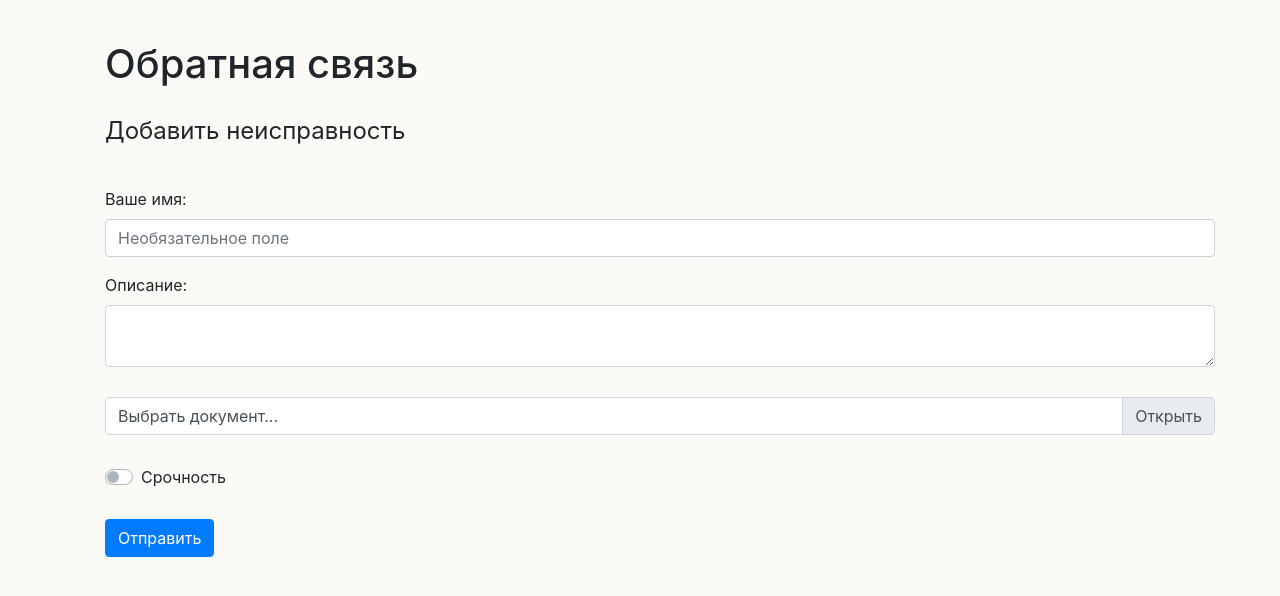
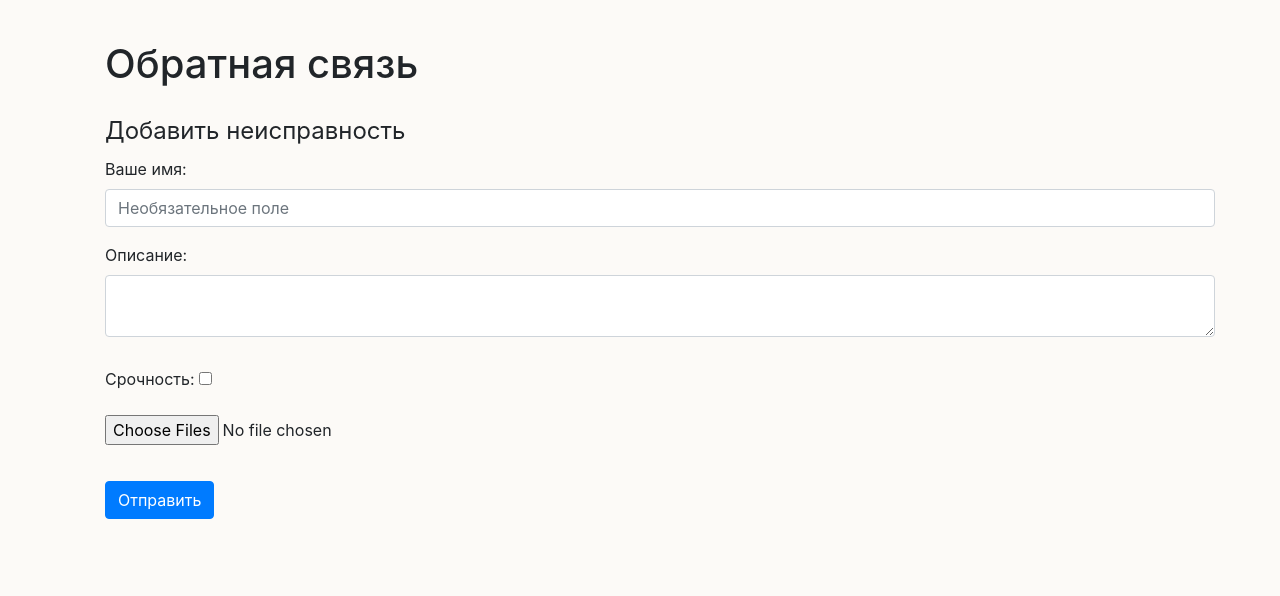
Before and after one commit to Myrza-Alymbekov/Fix_form, a Django app: page /create/ in a window 1280 px wide. Shown: the top 596 px of the page. Run offline with Django 3.2, Linux system fonts and the light colour scheme; some libraries are stand-ins or nearby versions.

Commit message:
Second Commit

```diff
--- a/bag_fix/forms.py
+++ b/bag_fix/forms.py
@@ -1,12 +1,25 @@
+from django import forms
 from django.forms import ModelForm, FileField, ClearableFileInput
 
 from .models import Complaints
 
 
 class ComplaintsForm(ModelForm):
-    files = FileField(widget=ClearableFileInput(attrs={'multiple': True}), required=False)
+
+    files = FileField(label="", widget=ClearableFileInput(attrs={'multiple': True}), required=False)
 
     class Meta:
         model = Complaints
-        fields = '__all__'
+        fields = ['name', 'text', 'importance']
         read_only_fields = ['date']
+        widgets = {
+            'name': forms.TextInput(attrs={'class': 'form-control', 'placeholder': "Необязательное поле"}),
+            'text': forms.Textarea(attrs={'class': 'form-control', 'rows': 2, 'style': "margin-bottom: 30px;"}),
+            # 'importance': forms.CheckboxInput(attrs={'class': 'custom-control-input'}),
+        }
+
+        labels = {
+            'name': 'Вашe имя:',
+            'text': 'Описание:',
+            'importance': 'Срочность',
+        }
--- a/templates/create.html
+++ b/templates/create.html
@@ -1,58 +1,39 @@
 {% extends "base.html" %}
 {% block content %}
 
-
-<!--<div class="container">-->
-<!--    <h2 style="margin-bottom: 30px; font-family: Arial, Helvetica, sans-serif;"  > Добавить неисправность </h2>-->
-<!--<form method="post" enctype="multipart/form-data">-->
-<!--    {% csrf_token %}-->
-<!--<p><label for="id_name" style="margin-bottom: 0px;">Имя:</label>-->
-<!--   <p></p> <input type="text" style="width: 355px;" placeholder="Необязательное поле" name="name" maxlength="30" id="id_name"> </p>-->
-<!--<p><label for="id_text" style="margin-bottom: 0px;">Описание:</label></p>-->
-<!--   <p> <textarea name="text" cols="40" rows="3" required="" id="id_text"></textarea></p>-->
-
-<!--<p><label for="id_importance">Срочность:</label>-->
-
-<!--    <input type="checkbox" style="margin-left: 10px; margin-top: 10px;" name="importance" id="id_importance"></p>-->
-<!--<p><label for="id_files" style="margin-bottom: 0px;">Файлы:</label></p>-->
-<!--   <p> <input type="file" style="margin-bottom: 20px;" name="files" multiple="multiple" id="id_files"></p>-->
-
-<!--<button type="submit" class="btn btn-primary">Добавить</button>-->
-
-<!--</form>-->
-<!--    </div>-->
 
 <div class="container">
   <h1>Обратная связь</h1>
 <form style="margin-top: 25px;" method="post" enctype="multipart/form-data">
     {% csrf_token %}
   <fieldset>
-
     <legend>Добавить неисправность</legend>
-    <div class="form-group" style="margin-top: 30px;">
-      <label for="id_name"> Вашe имя: </label>
-      <input type="text" id="id_name" name="name" class="form-control" placeholder="Необязательное поле">
-    </div>
-
-    <div class="form-group">
-      <label for="id_text"> Описание: </label>
-      <textarea type="text" name="text" id="id_text" style="margin-bottom: 30px;" required="" class="form-control"></textarea>
-    </div>
-
-    <div class="custom-file">
-  <input type=file class="custom-file-input"  id="id_files" name="files" multiple="multiple">
-  <label class="custom-file-label" for="id_files" data-browse="Открыть"> Выбрать документ... </label>
-   </div>
 
 
-    <div class="custom-control custom-switch" style="margin-top: 30px;">
-      <input type="checkbox"  class="custom-control-input" name="importance" id="id_importance">
-      <label class="custom-control-label" for="id_importance">Срочность</label>
-    </div>
+      {{ form.as_p }}
+      <button style="margin-top: 20px;" class="btn btn-primary"> Отправить </button>
 
+<!--    <div class="form-group" style="margin-top: 30px;">-->
+<!--      <label for="id_name"> Вашe имя: </label>-->
+<!--      <input type="text" id="id_name" name="name" class="form-control" placeholder="Необязательное поле">-->
+<!--    </div>-->
 
+<!--    <div class="form-group">-->
+<!--      <label for="id_text"> Описание: </label>-->
+<!--      <textarea type="text" name="text" id="id_text" style="margin-bottom: 30px;" required="" class="form-control"></textarea>-->
+<!--    </div>-->
 
-    <button style="margin-top: 30px;" type="submit" class="btn btn-primary"> Отправить </button>
+<!--    <div class="custom-file">-->
+<!--  <input type=file class="custom-file-input"  id="id_files" name="files" multiple="multiple">-->
+<!--  <label class="custom-file-label" for="id_files" data-browse="Открыть"> Выбрать документ... </label>-->
+<!--   </div>-->
+
+<!--    <div class="custom-control custom-switch" style="margin-top: 30px;">-->
+<!--      <input type="checkbox"  class="custom-control-input" name="importance" id="id_importance">-->
+<!--      <label class="custom-control-label" for="id_importance">Срочность</label>-->
+<!--    </div>-->
+
+<!--    <button style="margin-top: 30px;" type="submit" class="btn btn-primary"> Отправить </button>-->
   </fieldset>
 </form>
     </div>
--- a/templates/list.html
+++ b/templates/list.html
@@ -9,6 +9,7 @@
               <th scope="col">#</th>
               <th scope="col">Имя</th>
               <th scope="col">Описание</th>
+              <th scope="col">Дата обращения</th>
               <th scope="col">Срочность</th>
               <th scope="col">Подробнее</th>
             </tr>
@@ -20,6 +21,7 @@
               <td>{{ complaint.id }}</td>
               <td>{{ complaint.name }}</td>
               <td>{{ complaint.text }}</td>
+              <td>{{ complaint.date }}</td>
               {% if complaint.importance %}
               <td> Срочно </td>
                 {% else %}
```
Also changed, not shown: bag_fix/views.py (line endings or trailing spaces), db.sqlite3, 1 other file.
